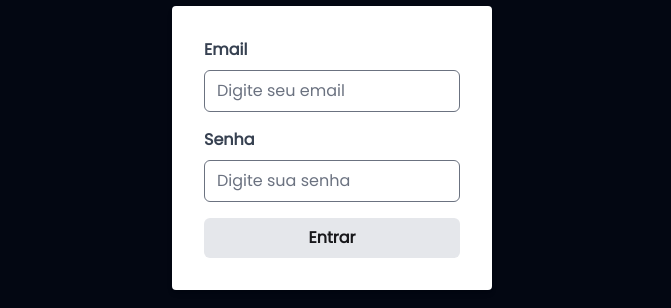
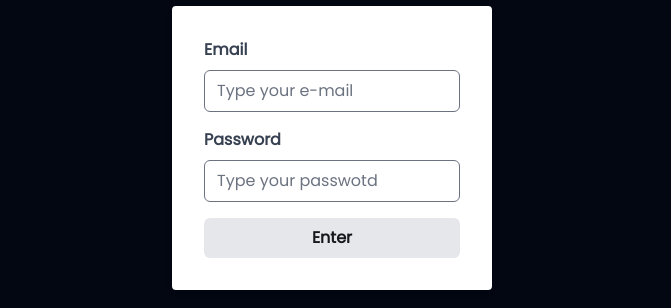
Before and after one commit to lubjr/ttoss-frontend, a Next.js app: page /user/login in a window 1280 px wide. Shown: the part 340-648 px from the top of the page, without its empty margins (308-979 px from the left). Built offline with nearby package versions, Linux system fonts and the light colour scheme.

Commit message:
#17_logincomponent

```diff
--- a/src/components/Login.tsx
+++ b/src/components/Login.tsx
@@ -5,15 +5,15 @@ export function Login() {
         <form>
           <div className="mb-4">
             <label htmlFor="email" className="block text-gray-700 font-semibold mb-2">Email</label>
-            <input type="email" id="email" name="email" placeholder="Digite seu email" className="w-full border rounded-md py-2 px-3 text-gray-700"/>
+            <input type="email" id="email" name="email" placeholder="Type your e-mail" className="w-full border rounded-md py-2 px-3 text-gray-700"/>
           </div>
           <div className="mb-4">
-            <label htmlFor="password" className="block text-gray-700 font-semibold mb-2">Senha</label>
-            <input type="password" id="password" name="password" placeholder="Digite sua senha" className="w-full border rounded-md py-2 px-3 text-gray-700"/>
+            <label htmlFor="password" className="block text-gray-700 font-semibold mb-2">Password</label>
+            <input type="password" id="password" name="password" placeholder="Type your passwotd" className="w-full border rounded-md py-2 px-3 text-gray-700"/>
           </div>
-          <button type="submit" className="w-full bg-gray-200 text-zinc-900 font-semibold py-2 px-4 rounded-md hover:bg-gray-300">Entrar</button>
+          <button type="submit" className="w-full bg-gray-200 text-zinc-900 font-semibold py-2 px-4 rounded-md hover:bg-gray-300">Enter</button>
         </form>
       </div>
     </div>
-    )
+    );
 }
```
